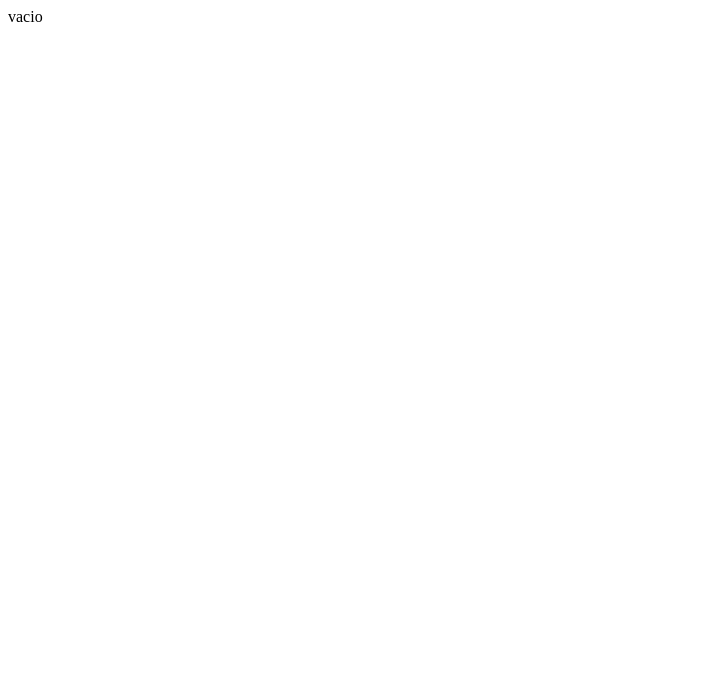
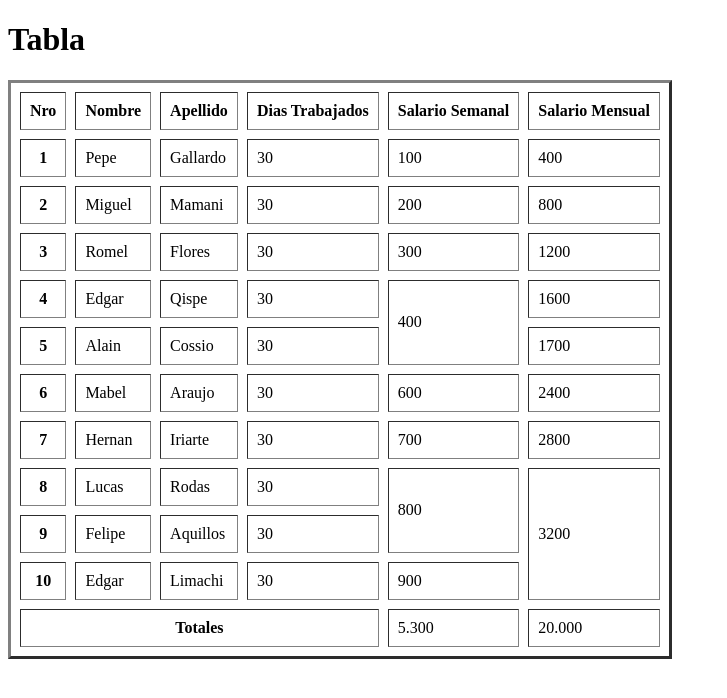
Before and after one commit to jesusjurado792/Diseweb1, a plain HTML site: page tabla/tabla.html in a window 1280 px wide. Shown: the whole page, without its empty margins (0-727 px from the left). Drawn offline with Linux system fonts and the light colour scheme.

```diff
--- a/tabla/tabla.html
+++ b/tabla/tabla.html
@@ -1 +1,109 @@
-vacio
+<!DOCTYPE html>
+<html lang="en">
+<head>
+    <meta charset="UTF-8">
+    <meta http-equiv="X-UA-Compatible" content="IE=edge">
+    <meta name="viewport" content="width=device-width, initial-scale=1.0">
+    <title>TABLA</title>
+</head>
+<body>
+    <h1>Tabla</h1>
+    <table border="3" cellpadding="9" cellspacing="9">
+        <tr>
+            <th>Nro</th>
+            <th>Nombre</th>
+            <th>Apellido</th>
+            <th>Dias Trabajados</th>
+            <th>Salario Semanal</th>
+            <th>Salario Mensual</th>
+        </tr>
+        <tr>
+            <th>1</th>
+            <td>Pepe</td>
+            <td>Gallardo</td>
+            <td>30</td>
+            <td>100</td>
+            <td>400</td>
+        </tr>
+        <tr>
+            <th>2</th>
+            <td>Miguel</td>
+            <td>Mamani</td>
+            <td>30</td>
+            <td>200</td>
+            <td>800</td>
+        </tr>
+        <tr>
+            <th>3</th>
+            <td>Romel</td>
+            <td>Flores</td>
+            <td>30</td>
+            <td>300</td>
+            <td>1200</td>
+        </tr>
+        <tr>
+            <th>4</th>
+            <td>Edgar</td>
+            <td>Qispe</td>
+            <td>30</td>
+            <td rowspan="2">400</td>
+            <td>1600</td>
+        </tr>
+        <tr>
+            <th>5</th>
+            <td>Alain</td>
+            <td>Cossio</td>
+            <td>30</td>
+            <td>1700</td>
+        </tr>
+        <tr>
+            <th>6</th>
+            <td>Mabel</td>
+            <td>Araujo</td>
+            <td>30</td>
+            <td>600</td>
+            <td>2400</td>
+        </tr>
+        <tr>
+            <th>7</th>
+            <td>Hernan</td>
+            <td>Iriarte</td>
+            <td>30</td>
+            <td>700</td>
+            <td>2800</td>
+        </tr>
+        <tr>
+            <th>8</th>
+            <td>Lucas</td>
+            <td>Rodas</td>
+            <td>30</td>
+            <td rowspan="2">800</td>
+            <td rowspan="3">3200</td>
+        </tr>
+        <tr>
+            <th>9</th>
+            <td>Felipe</td>
+            <td>Aquillos</td>
+            <td>30</td>
+
+
+        </tr>
+        <tr>
+            <th>10</th>
+            <td>Edgar</td>
+            <td>Limachi</td>
+            <td>30</td>
+            <td>900</td>
+
+        </tr>
+        <tr>
+            <th colspan="4">Totales</th>
+            <td>5.300</td>
+            <td>20.000</td>
+        </tr>
+
+
+    </table>
+
+</body>
+</html>
```
